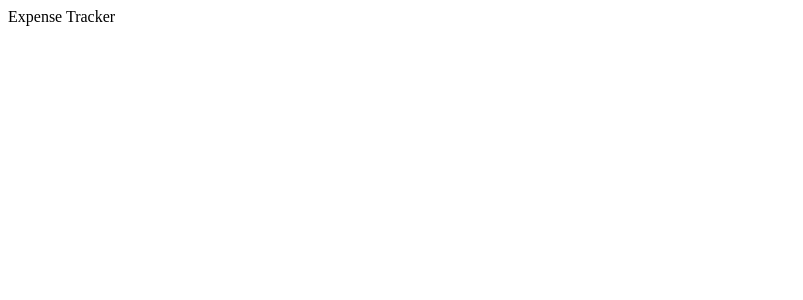
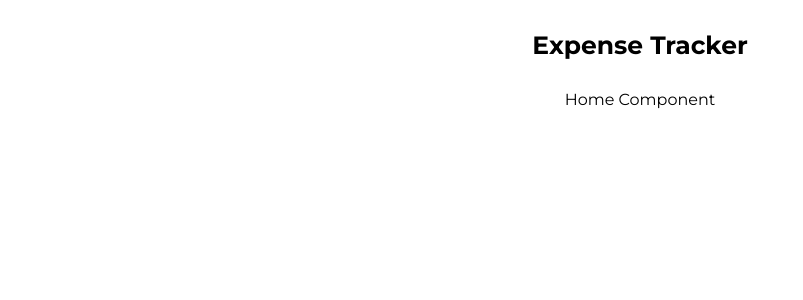
Before and after one commit to himaniEngr/ExpenseTracker, a React (Create React App) app: page / in a window 1280 px wide. Shown: the top 300 px of the page, without its empty margins (0-803 px from the left). Built offline with nearby package versions, Linux system fonts and the light colour scheme.

Commit message:
added home component

```diff
--- a/public/index.html
+++ b/public/index.html
@@ -3,6 +3,10 @@
   <head>
     <meta charset="utf-8" />
     <link rel="icon" href="%PUBLIC_URL%/favicon.ico" />
+    <link
+      href="https://fonts.googleapis.com/css2?family=Inter:wght@400;500;700&family=Montserrat:wght@400;500;600;700&family=Poppins:wght@400;500;600;700&family=Rubik:wght@400;500;600;700&display=swap"
+      rel="stylesheet"
+    />
     <meta name="viewport" content="width=device-width, initial-scale=1" />
     <meta name="theme-color" content="#000000" />
     <meta
--- a/src/App.js
+++ b/src/App.js
@@ -1,7 +1,25 @@
+import styled from "styled-components";
+import HomeComponent from "./modules/home";
+
+const Container = styled.div`
+  display: flex;
+  flex-direction: column;
+  align-items: center;
+  font-family: montserrat;
+  margin: 30px 0 10px;
+`;
+const Header = styled.span`
+  color: black;
+  font-size: 25px;
+  font-weight: bold;
+`;
 const App = () => {
   return (
     <div className="App">
-      <header className="App-header">Expense Tracker</header>
+      <Container className="App-header">
+        <Header>Expense Tracker</Header>
+        <HomeComponent />
+      </Container>
     </div>
   );
 };
--- /dev/null
+++ b/src/modules/home/index.js
@@ -0,0 +1,13 @@
+import styled from "styled-components";
+
+const Container = styled.div`
+  display: flex;
+  flex-direction: column;
+  align-items: center;
+  font-family: montserrat;
+  margin: 30px 0 10px;
+`;
+const HomeComponent = (props) => {
+  return <Container>Home Component</Container>;
+};
+export default HomeComponent;
```
